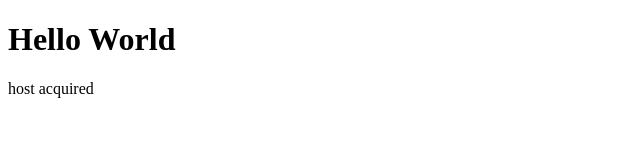
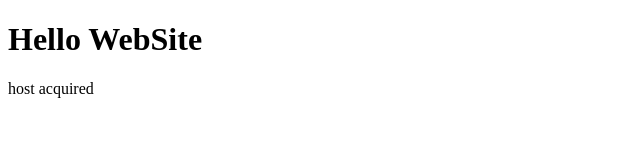
Before and after one commit to jimenezXian/jimenezXian.github.io, a plain HTML site: page index.html in a window 1280 px wide. Shown: the full height of the page, 0-640 px from the left. Drawn offline with Linux system fonts and the light colour scheme.

Commit message:
Changed up header

```diff
--- a/index.html
+++ b/index.html
@@ -1,7 +1,7 @@
 <!DOCTYPE html>
 <html>
 <body>
-<h1> Hello World </h1>
+<h1> Hello WebSite </h1>
 <p> host acquired </p>
 </body>
 </html>
```
